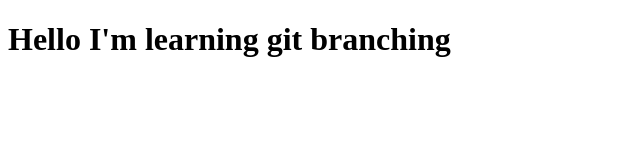
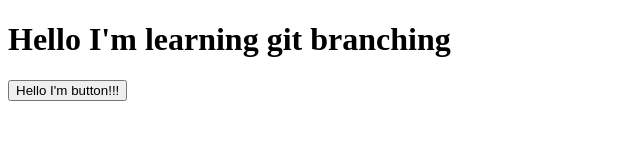
Before and after one commit to JihyeJayPark/git-branching-lession, a plain HTML site: page index.html in a window 1280 px wide. Shown: the whole page, without its empty margins (0-640 px from the left). Drawn offline with Linux system fonts and the light colour scheme.

Commit message:
added button

```diff
--- a/index.html
+++ b/index.html
@@ -8,5 +8,6 @@
 </head>
 <body>
   <h1>Hello I'm learning git branching</h1>
+  <button>Hello I'm button!!!</button>
 </body>
 </html>
```
